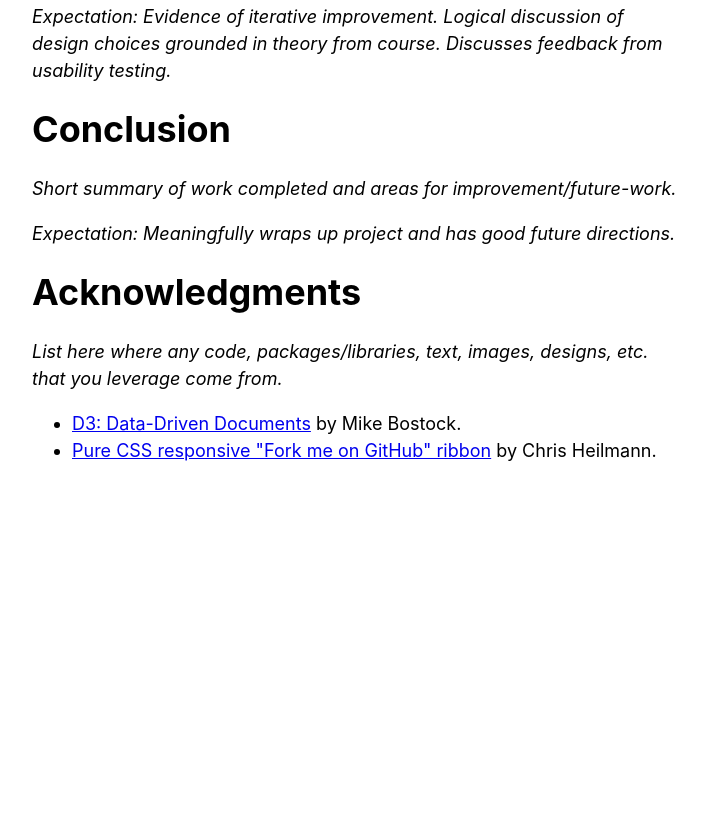
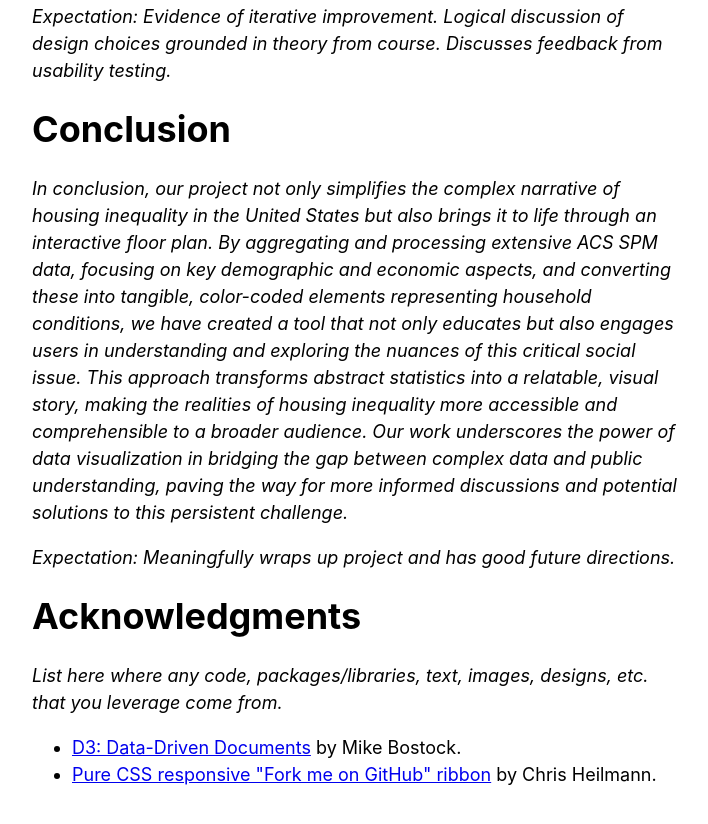
Before and after one commit to COSI116A-Brandeis-InfoVis-Fall23/cosi-116a-final-project-code-AG3NTZ3R0, a plain HTML site: page index.html in a window 1280 px wide. Shown: the part 2940-3764 px from the top of the page, without its empty margins (283-991 px from the left). Before the commit the page ends 3444 px from the top, so only its background shows below. Drawn offline with Linux system fonts and the light colour scheme.

Commit message:
eliminates .vscode folder from repository and adds conclusion

```diff
--- a/index.html
+++ b/index.html
@@ -111,7 +111,15 @@
     <h1>Conclusion</h1>
     <p>
       <em>
-        Short summary of work completed and areas for improvement/future-work.
+        In conclusion, our project not only simplifies the complex narrative of housing inequality in the United States
+        but also brings it to life through an interactive floor plan. By aggregating and processing extensive ACS SPM
+        data, focusing on key demographic and economic aspects, and converting these into tangible, color-coded
+        elements representing household conditions, we have created a tool that not only educates but also engages
+        users in understanding and exploring the nuances of this critical social issue. This approach transforms
+        abstract statistics into a relatable, visual story, making the realities of housing inequality more accessible
+        and comprehensible to a broader audience. Our work underscores the power of data visualization in bridging the
+        gap between complex data and public understanding, paving the way for more informed discussions and potential
+        solutions to this persistent challenge.
       </em>
     </p>
     <p><em>Expectation: Meaningfully wraps up project and has good future directions.</em></p>
```
Also changed, not shown: 1 other file.
